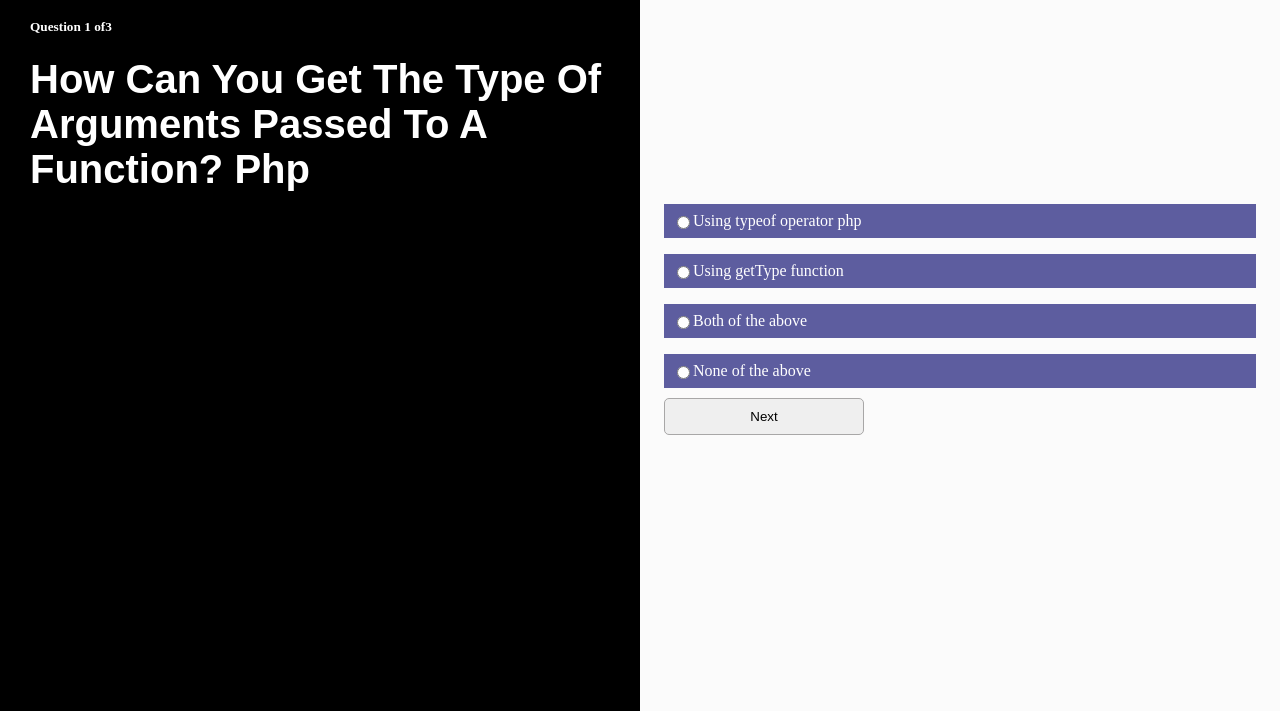
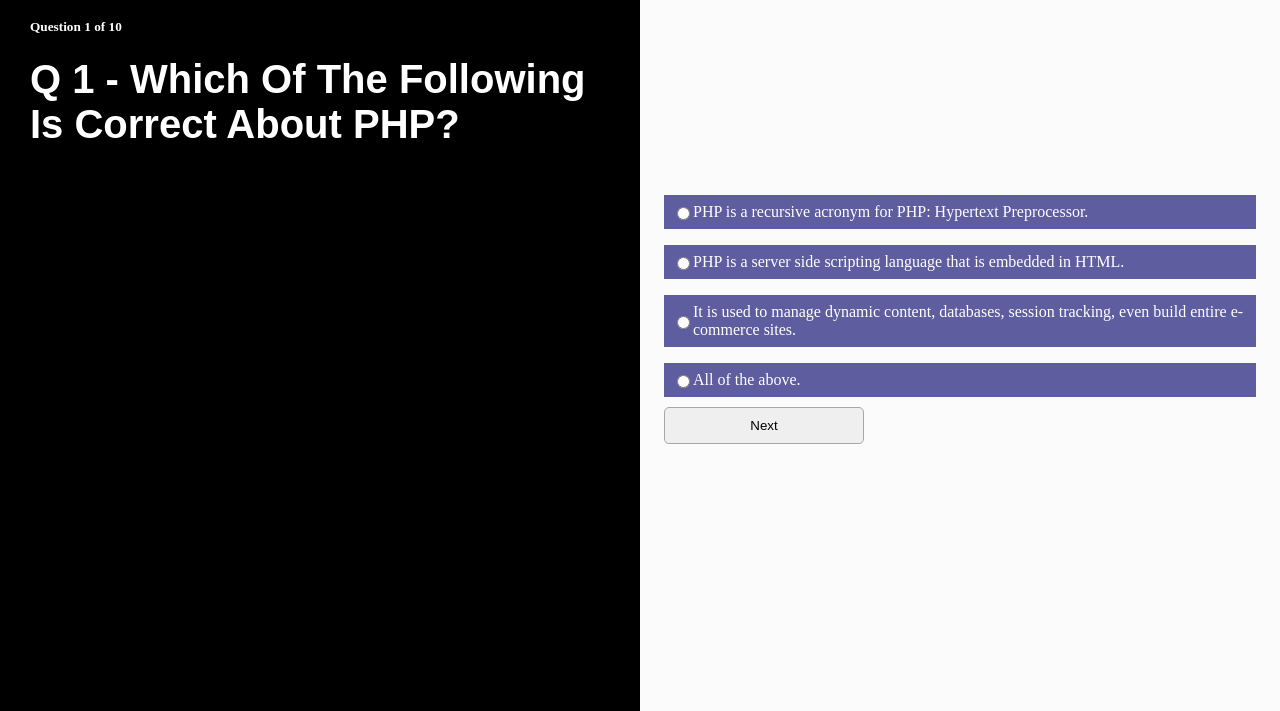
Before and after one commit to Abdurrahman-X/Quiz-App, a Gatsby site: page /Php in a window 1280 px wide. Shown: the part 89-800 px from the top of the page. Built offline with nearby package versions, Linux system fonts and the light colour scheme; Gatsby itself is replaced by a stand-in of ours; a web font is replaced by a local one.

Commit message:
questions added

```diff
--- a/src/components/AnswerInput.jsx
+++ b/src/components/AnswerInput.jsx
@@ -1,7 +1,7 @@
 import React from "react"
 const AnswerInput = ({ answer, onChange }) => {
   return (
-    <input type="radio" name="quizz" value={answer.value} onChange={onChange} />
+    <input type="radio" name="quizz"   value={answer.value} onChange={onChange} />
   )
 }
 
--- a/src/components/Questions.json
+++ b/src/components/Questions.json
@@ -1,17 +1,391 @@
 {
   "questions": {
-    "javascript": [{
-        "question": "How can you get the type of arguments passed to a function? js ",
-        "answers": [{
-            "text": "Using typeof operator js",
+    "javascript": [
+      {
+        "question": " How is a forEach statement different from a for statement?",
+        "answers": [
+          {
+            "text": "Only a for statement uses a callback function",
             "value": "0"
           },
           {
-            "text": "Using getType function",
+            "text": "A for statement is generic, but a forEach statement can be used only with an array",
             "value": "1"
           },
           {
-            "text": "Both of the above",
+            "text": "Only a forEach statement lets you specify your own iterator.",
+            "value": "2"
+          },
+          {
+            "text": "A forEach statement is generic, but a for statement ca be used only with an array",
+            "value": "3"
+          }
+        ],
+        "answer": 2
+      },
+      {
+        "question": "Which property references the DOM object that dispatched an event? ",
+        "answers": [
+          {
+            "text": "self",
+            "value": "0"
+          },
+          {
+            "text": "object",
+            "value": "1"
+          },
+          {
+            "text": "target ",
+            "value": "2"
+          },
+          {
+            "text": "source",
+            "value": "3"
+          }
+        ],
+        "answer": 3
+      },
+      {
+        "question": "Which method converts JSON data to a JavaScript object?",
+        "answers": [
+          {
+            "text": "SON.fromString();",
+            "value": "0"
+          },
+          {
+            "text": "JSON.parse()",
+            "value": "1"
+          },
+          {
+            "text": "JSON.toObject()",
+            "value": "2"
+          },
+          {
+            "text": "JSON.stringify()",
+            "value": "3"
+          }
+        ],
+        "answer": 2
+      },
+      {
+        "question": "Which statement creates a new function called discountPrice?",
+        "answers": [
+          {
+            "text": "let discountPrice = function(price) { return price * 0.85; };",
+            "value": "0"
+          },
+          {
+            "text": "let discountPrice(price) { return price * 0.85; };",
+            "value": "1"
+          },
+          {
+            "text": "let function = discountPrice(price) { return price * 0.85; };",
+            "value": "2"
+          },
+          {
+            "text": "discountPrice = function(price) { return price * 0.85; };",
+            "value": "3"
+          }
+        ],
+        "answer": 4
+      }, {
+        "question": "How does a function create a closure?",
+        "answers": [
+          {
+            "text": "It reloads the document whenever the value changes.",
+            "value": "0"
+          },
+          {
+            "text": "It returns a reference to a variable in its parent scope",
+            "value": "1"
+          },
+          {
+            "text": "It completes execution without returning",
+            "value": "2"
+          },
+          {
+            "text": "It copies a local variable to the global scope",
+            "value": "3"
+          }
+        ],
+        "answer": 2
+      },
+      {
+        "question": "Which statement creates a new object using the Person constructor?",
+        "answers": [
+          {
+            "text": "var student = new Person();",
+            "value": "0"
+          },
+          {
+            "text": "var student = construct Person;",
+            "value": "1"
+          },
+          {
+            "text": "var student = Person();",
+            "value": "2"
+          },
+          {
+            "text": "var student = construct Person();",
+            "value": "3"
+          }
+        ],
+        "answer": 1
+      },{
+        "question": "Which statement is the correct way to create a variable called rate and assign it the value 100?",
+        "answers": [
+          {
+            "text": "let rate = 100; ",
+            "value": "0"
+          },
+          {
+            "text": "let 100 = rate;",
+            "value": "1"
+          },
+          {
+            "text": "100 = let rate;",
+            "value": "2"
+          },
+          {
+            "text": "rate = 100;",
+            "value": "3"
+          }
+        ],
+        "answer": 1
+      },{
+        "question": "Which operator returns true if the two compared values are not equal?",
+        "answers": [
+          {
+            "text": "<>",
+            "value": "0"
+          },
+          {
+            "text": "~",
+            "value": "1"
+          },
+          {
+            "text": "==!",
+            "value": "2"
+          },
+          {
+            "text": "!==",
+            "value": "3"
+          }
+        ],
+        "answer": 4
+      },{
+        "question": "When would you use a conditional statement?",
+        "answers": [
+          {
+            "text": "When you want to reuse a set of statements multiple times.",
+            "value": "0"
+          },
+          {
+            "text": "When you want your code to choose between multiple options",
+            "value": "1"
+          },
+          {
+            "text": "When you want to group data together",
+            "value": "2"
+          },
+          {
+            "text": "When you want to loop through a group of statement.",
+            "value": "3"
+          }
+        ],
+        "answer": 2
+      },{
+        "question": "You need to match a time value such as 12:00:32. Which of the following regular expressions would work for your code?",
+        "answers": [
+          {
+            "text": "/[0-9]{2,}:[0-9]{2,}:[0-9]{2,}/",
+            "value": "0"
+          },
+          {
+            "text": "/[0-5]:[0-5]:[05]{2,}/",
+            "value": "1"
+          },
+          {
+            "text": "J/[0-9]+:[0-9]+:[0-9]+/",
+            "value": "2"
+          },
+          {
+            "text": "/ : : /",
+            "value": "3"
+          }
+        ],
+        "answer": 3
+      }
+    ],
+    "php": [
+      {
+        "question": "Q 1 - Which of the following is correct about PHP?",
+        "answers": [
+          {
+            "text": " PHP is a recursive acronym for PHP: Hypertext Preprocessor.",
+            "value": "0"
+          },
+          {
+            "text": "PHP is a server side scripting language that is embedded in HTML.",
+            "value": "1"
+          },
+          {
+            "text": "It is used to manage dynamic content, databases, session tracking, even build entire e-commerce sites.",
+            "value": "2"
+          },
+          {
+            "text": "All of the above.",
+            "value": "3"
+          }
+        ],
+        "answer": 3
+      },
+      {
+        "question": "Which of the following type of variables are named and indexed collections of other values?",
+        "answers": [
+          {
+            "text": "String",
+            "value": "0"
+          },
+          {
+            "text": "Array",
+            "value": "1"
+          },
+          {
+            "text": "Objects",
+            "value": "2"
+          },
+          {
+            "text": "Resources",
+            "value": "3"
+          }
+        ],
+        "answer": 1
+      },
+      {
+        "question": "Which of the following magic constant of PHP returns class method name?",
+        "answers": [
+          {
+            "text": "_METHOD_",
+            "value": "0"
+          },
+          {
+            "text": " _FILE_",
+            "value": "1"
+          },
+          {
+            "text": "_FUNCTION_",
+            "value": "2"
+          },
+          {
+            "text": "_CLASS_",
+            "value": "3"
+          }
+        ],
+        "answer": 0
+      }
+      ,
+      {
+        "question": "Which of the following function sorts an array in reverse order?",
+        "answers": [
+          {
+            "text": "rsort()",
+            "value": "0"
+          },
+          {
+            "text": " sort()",
+            "value": "1"
+          },
+          {
+            "text": "shuffle()",
+            "value": "2"
+          },
+          {
+            "text": "reset()",
+            "value": "3"
+          }
+        ],
+        "answer": 0
+      },
+      {
+        "question": "Q 6 - Which of the following function opens a file?",
+        "answers": [
+          {
+            "text": "fopen()",
+            "value": "0"
+          },
+          {
+            "text": "fread()",
+            "value": "1"
+          },
+          {
+            "text": "filesize()",
+            "value": "2"
+          },
+          {
+            "text": "file_exist()",
+            "value": "3"
+          }
+        ],
+        "answer": 0
+      },
+      {
+        "question": "Which of the following is used to get cookies?",
+        "answers": [
+          {
+            "text": "getcookie() function",
+            "value": "0"
+          },
+          {
+            "text": "$_COOKIE variable",
+            "value": "1"
+          },
+          {
+            "text": "isset() function",
+            "value": "2"
+          },
+          {
+            "text": "None of the above.",
+            "value": "3"
+          }
+        ],
+        "answer": 1
+      },
+      {
+        "question": "Which of the following provides content type of the uploaded file in PHP?",
+        "answers": [
+          {
+            "text": "$_FILES['file']['tmp_name']",
+            "value": "0"
+          },
+          {
+            "text": "$_FILES['file']['name']",
+            "value": "1"
+          },
+          {
+            "text": "$_FILES['file']['size']",
+            "value": "2"
+          },
+          {
+            "text": "$_FILES['file']['type']",
+            "value": "3"
+          }
+        ],
+        "answer": 3
+      },
+      {
+        "question": "Which of the following method connect a MySql database using PHP?",
+        "answers": [
+          {
+            "text": "mysql_connect()",
+            "value": "0"
+          },
+          {
+            "text": "mysql_query()",
+            "value": "1"
+          },
+          {
+            "text": "mysql_close()",
             "value": "2"
           },
           {
@@ -19,12 +393,59 @@
             "value": "3"
           }
         ],
-        "answer": 1
+        "answer": 0
       },
       {
-        "question": "How can you get the type of arguments passed to a function? js  ",
-        "answers": [{
-            "text": "true",
+        "question": "Which of the following method of Exception class retrieve the error message when error occured?",
+        "answers": [
+          {
+            "text": "getMessage()",
+            "value": "0"
+          },
+          {
+            "text": "getCode()",
+            "value": "1"
+          },
+          {
+            "text": "getFile()",
+            "value": "2"
+          },
+          {
+            "text": "getLine()",
+            "value": "3"
+          }
+        ],
+        "answer": 0
+      },
+      {
+        "question": "Which of the following is correct about constants vs variables in PHP?",
+        "answers": [
+          {
+            "text": "There is no need to write a dollar sign ($) before a constant, where as in Variable one has to write a dollar sign.",
+            "value": "0"
+          },
+          {
+            "text": "Constants cannot be defined by simple assignment, they may only be defined using the define() function.",
+            "value": "1"
+          },
+          {
+            "text": "Both of the above.",
+            "value": "2"
+          },
+          {
+            "text": "None of the above.",
+            "value": "3"
+          }
+        ],
+        "answer": 2
+      }
+    ],
+    "python": [
+      {
+        "question": "What is output for −' ' in 'python'",
+        "answers": [
+          {
+            "text": "'python'",
             "value": "0"
           },
           {
@@ -32,164 +453,213 @@
             "value": "1"
           },
           {
-            "text": "Syntax Error",
+            "text": "Name error",
             "value": "2"
           },
           {
-            "text": "Reference Error",
+            "text": "true",
+            "value": "3"
+          }
+        ],
+        "answer": 3
+      },
+      {
+        "question": "What is output of following −print(''abbzxyzxzxabb''.count(‘abb’,-10,-1))",
+        "answers": [
+          {
+            "text": "2",
+            "value": "0"
+          },
+          {
+            "text": "0",
+            "value": "1"
+          },
+          {
+            "text": "1",
+            "value": "2"
+          },
+          {
+            "text": "Error",
+            "value": "3"
+          }
+        ],
+        "answer": 1
+      },
+      {
+        "question": "What is the output of the following code? eval(''1 + 3 * 2'')",
+        "answers": [
+          {
+            "text": "‘1+6’",
+            "value": "0"
+          },
+          {
+            "text": "‘4*2’",
+            "value": "1"
+          },
+          {
+            "text": "‘1+3*2’",
+            "value": "2"
+          },
+          {
+            "text": "7",
+            "value": "3"
+          }
+        ],
+        "answer":3
+      },
+      {
+        "question": "Which options are correct to create an empty set in Python?",
+        "answers": [
+          {
+            "text": "{}",
+            "value": "0"
+          },
+          {
+            "text": "[]",
+            "value": "1"
+          },
+          {
+            "text": "()",
+            "value": "2"
+          },
+          {
+            "text": "set()",
+            "value": "3"
+          }
+        ],
+        "answer": 3
+      },
+      {
+        "question": "Which code is used to open a file for binary writing?",
+        "answers": [
+          {
+            "text": "''w''",
+            "value": "0"
+          },
+          {
+            "text": "''wb''",
+            "value": "1"
+          },
+          {
+            "text": "''r+''",
+            "value": "2"
+          },
+          {
+            "text": "''a''",
+            "value": "3"
+          }
+        ],
+        "answer": 1
+      },
+      {
+        "question": "Select the correct option to draw a rectangle centred at 50,50 with width and height as 50, 70 respectively.",
+        "answers": [
+          {
+            "text": "Canvas.create_rect(50,50,50,70)",
+            "value": "0"
+          },
+          {
+            "text": "Canvas.create_rect(50,70,50,50)",
+            "value": "1"
+          },
+          {
+            "text": "Canvas.create_rectangle(50,50,50,70)",
+            "value": "2"
+          },
+          {
+            "text": "Tkinter.create_rect(50,50,50,70)",
+            "value": "3"
+          }
+        ],
+        "answer": 2
+      },
+      {
+        "question": " Which module is used in python to create Graphics?",
+        "answers": [
+          {
+            "text": "Turtle",
+            "value": "0"
+          },
+          {
+            "text": "Canvas",
+            "value": "1"
+          },
+          {
+            "text": " Tkinterr",
+            "value": "2"
+          },
+          {
+            "text": "Graphics",
             "value": "3"
           }
         ],
         "answer": 0
       },
       {
-        "question": "JavaScript File Has An Extension Of js",
-        "answers": [{
-            "text": ".java",
+        "question": "Select all correct float numbers",
+        "answers": [
+          {
+            "text": "a = 10.1256",
             "value": "0"
           },
           {
-            "text": ".js",
+            "text": "b = -10.5",
             "value": "1"
           },
           {
-            "text": ".xml",
+            "text": "c = 42e3",
             "value": "2"
           },
           {
-            "text": ".javascript",
-            "value": "3"
-          }
-        ],
-        "answer": 1
-      }
-    ],
-    "php": [{
-        "question": "How can you get the type of arguments passed to a function? php",
-        "answers": [{
-            "text": "Using typeof operator php",
-            "value": "0"
-          },
-          {
-            "text": "Using getType function",
-            "value": "1"
-          },
-          {
-            "text": "Both of the above",
-            "value": "2"
-          },
-          {
-            "text": "None of the above",
-            "value": "3"
-          }
-        ],
-        "answer": 1
-      },
-      {
-        "question": "How can you get the type of arguments passed to a function? php ",
-        "answers": [{
-            "text": "true",
-            "value": "0"
-          },
-          {
-            "text": "false",
-            "value": "1"
-          },
-          {
-            "text": "Syntax Error",
-            "value": "2"
-          },
-          {
-            "text": "Reference Error",
+            "text": "d = -68.7e100",
             "value": "3"
           }
         ],
         "answer": 0
       },
       {
-        "question": "JavaScript File Has An Extension Of php",
-        "answers": [{
-            "text": ".java",
+        "question": "What is the output of print(abs(-45.300))",
+        "answers": [
+          {
+            "text": "45.3",
             "value": "0"
           },
           {
-            "text": ".js",
+            "text": " -45.3",
             "value": "1"
           },
           {
-            "text": ".xml",
+            "text": "-45.300",
             "value": "2"
           },
           {
-            "text": ".javascript",
+            "text": "45.300",
             "value": "3"
           }
         ],
-        "answer": 1
-      }
-    ],
-    "python": [{
-        "question": "How can you get the type of arguments passed to a function? python",
-        "answers": [{
-            "text": "Using typeof operator py",
+        "answer": 3
+      },
+      {
+        "question": "What is the type of the following variable x = -5j",
+        "answers": [
+          {
+            "text": "int",
             "value": "0"
           },
           {
-            "text": "Using getType function py",
+            "text": "complex",
             "value": "1"
           },
           {
-            "text": "Both of the above",
+            "text": "real",
             "value": "2"
           },
           {
-            "text": "None of the above",
+            "text": "imaginary",
             "value": "3"
           }
         ],
-        "answer": 1
-      },
-      {
-        "question": "How can you get the type of arguments passed to a function? puthon",
-        "answers": [{
-            "text": "true",
-            "value": "0"
-          },
-          {
-            "text": "false",
-            "value": "1"
-          },
-          {
-            "text": "Syntax Error",
-            "value": "2"
-          },
-          {
-            "text": "Reference Error",
-            "value": "3"
-          }
-        ],
-        "answer": 0
-      },
-      {
-        "question": "JavaScript File Has An Extension Of python",
-        "answers": [{
-            "text": ".java",
-            "value": "0"
-          },
-          {
-            "text": ".js",
-            "value": "1"
-          },
-          {
-            "text": ".xml",
-            "value": "2"
-          },
-          {
-            "text": ".javascript",
-            "value": "3"
-          }
-        ],
-        "answer": 1
+        "answer":3
       }
     ]
   }
--- a/src/pages/QuizzPage.jsx
+++ b/src/pages/QuizzPage.jsx
@@ -54,7 +54,7 @@ const QuizzPage = props => {
         ? setCorrectAnswers(correctAnswers + 1)
         : setWrongAnswers(wrongAnswers + 1)
       setSelectedAnswer(null)
-
+      console.log(selectedAnswer)
       if (questionIndex < props.questions.length - 1) {
         setQuestionIndex(questionIndex + 1)
       } else {
@@ -113,8 +113,7 @@ const QuizzPage = props => {
           ) : (
             <>
               <h5>
-                Question {questionIndex + 1} of
-                {props.questions.length}
+                Question {questionIndex + 1} of {props.questions.length}
               </h5>
               <h4>{props.questions[questionIndex].question}</h4>
             </>
```
